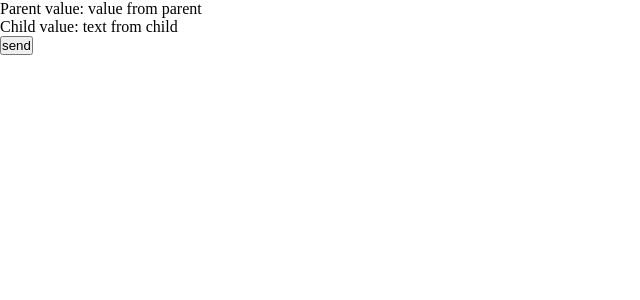
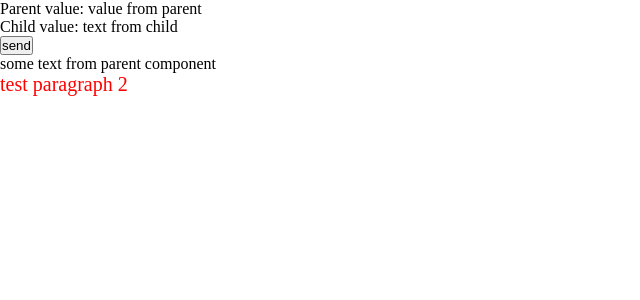
Before and after one commit to CooCoders/Co-Learning, a Vue app in the folder Vite+Vue3/vvue-demo1/: page / in a window 1280 px wide. Shown: the top 300 px of the page, without its empty margins (0-640 px from the left). Built offline with nearby package versions, Linux system fonts and the light colour scheme.

Commit message:
review slot

```diff
--- a/Vite+Vue3/vvue-demo1/src/components/review/Child1.vue
+++ b/Vite+Vue3/vvue-demo1/src/components/review/Child1.vue
@@ -3,6 +3,8 @@
   <div>
     <p>Child value: {{ text }}</p>
     <button @click="send">send</button>
+    <slot name="tst"></slot>
+    <slot name="tst2"></slot>
   </div>
 </template>
 
--- a/Vite+Vue3/vvue-demo1/src/components/review/Parent.vue
+++ b/Vite+Vue3/vvue-demo1/src/components/review/Parent.vue
@@ -2,7 +2,15 @@
 <template>
   <div>
     <p>Parent value: {{ text }}</p>
-    <Child1Vue @sendData="recData"></Child1Vue>
+    <Child1Vue @sendData="recData">
+      <template v-slot:tst>
+        <div>some text from parent component</div>
+      </template>
+
+      <template v-slot:tst2>
+        <div class="test">test paragraph 2</div>
+      </template>
+    </Child1Vue>
   </div>
 </template>
 
@@ -16,4 +24,9 @@ const recData = (msg) => {
   text.value = msg.value
 }
 </script>
-<style scoped></style>
+<style scoped>
+.test {
+  color: red;
+  font-size: 20px;
+}
+</style>
```
